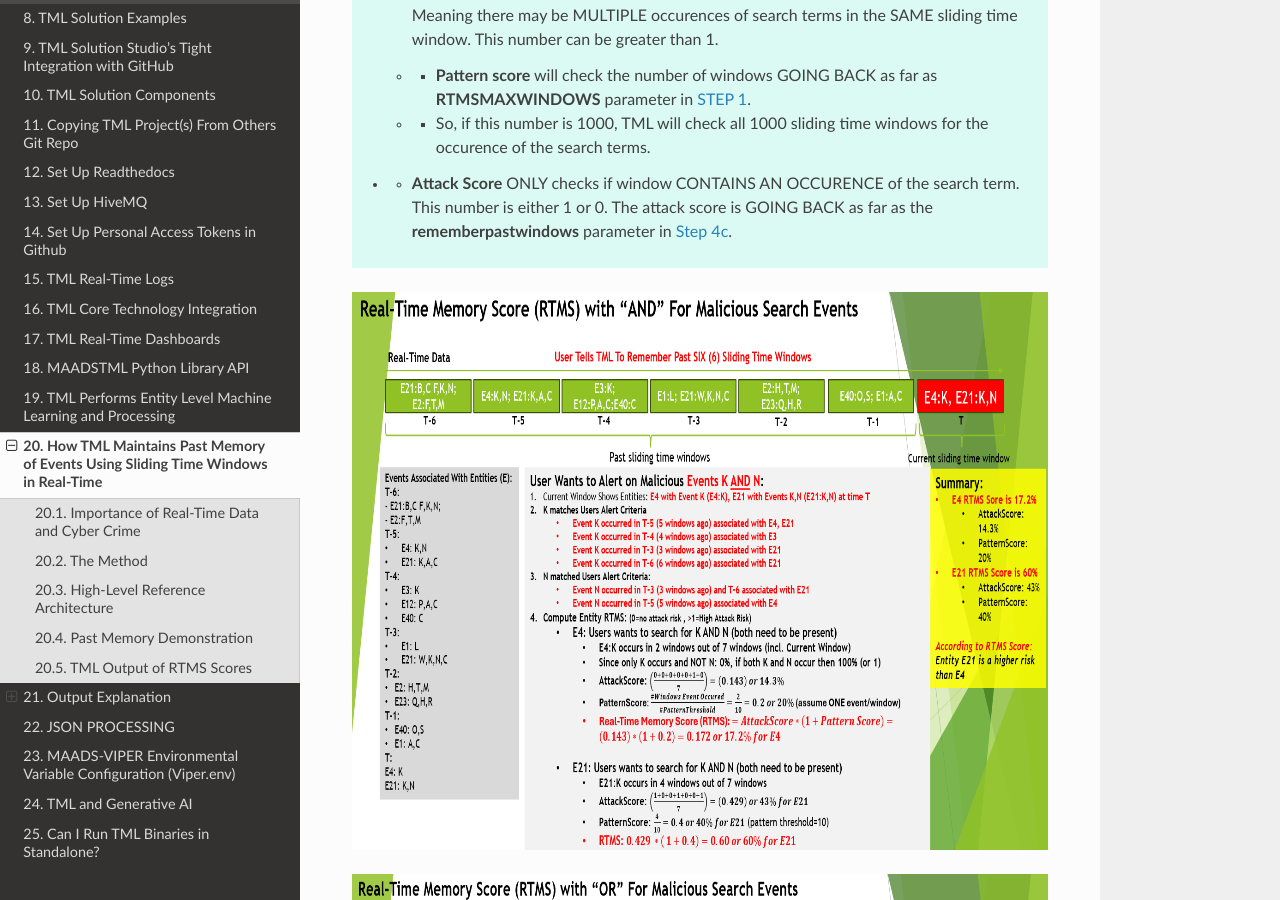
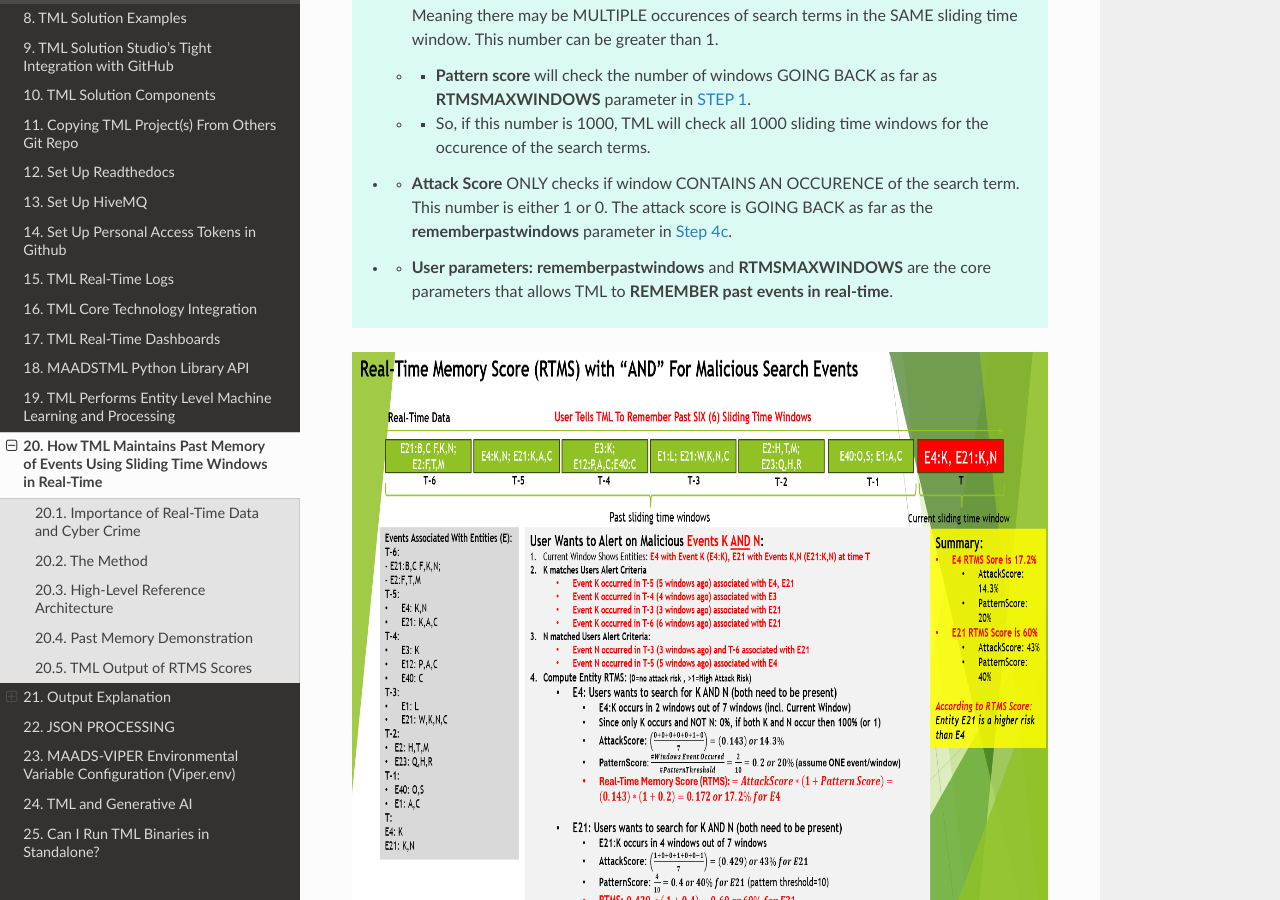
Before and after one commit to smaurice101/readthedocs, a Sphinx documentation site: the page built from docs/source/rtms.rst, in a window 1280 px wide and 900 px high, scrolled down 3196 px. Built offline with Sphinx 7.4.7 and the Read the Docs theme 3.1.0, drawn with Linux system fonts in a browser that asks for light colours.

Commit message:
Update rtms.rst

```diff
--- a/docs/source/rtms.rst
+++ b/docs/source/rtms.rst
@@ -99,6 +99,8 @@ Past Memory Demonstration
      * - So, if this number is 1000, TML will check all 1000 sliding time windows for the occurence of the search terms.
 
    * - **Attack Score** ONLY checks if window CONTAINS AN OCCURENCE of the search term.  This number is either 1 or 0.  The attack score is GOING BACK as far as the **rememberpastwindows** parameter in `Step 4c <https://tml.readthedocs.io/en/latest/tmlbuilds.html#step-4c-preprocesing-3-data-tml-system-step-4c-kafka-preprocess-dag>`_.
+
+   * - **User parameters:** **rememberpastwindows** and **RTMSMAXWINDOWS** are the core parameters that allows TML to **REMEMBER past events in real-time**.
 
 .. figure:: rtms1.png
    :scale: 70%
```
